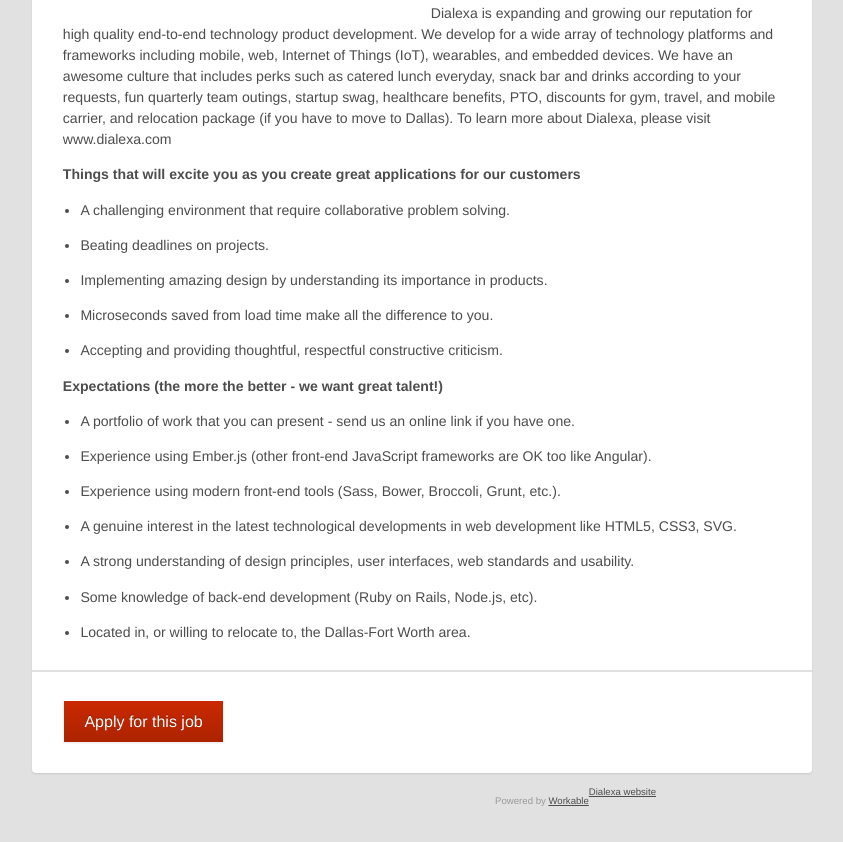
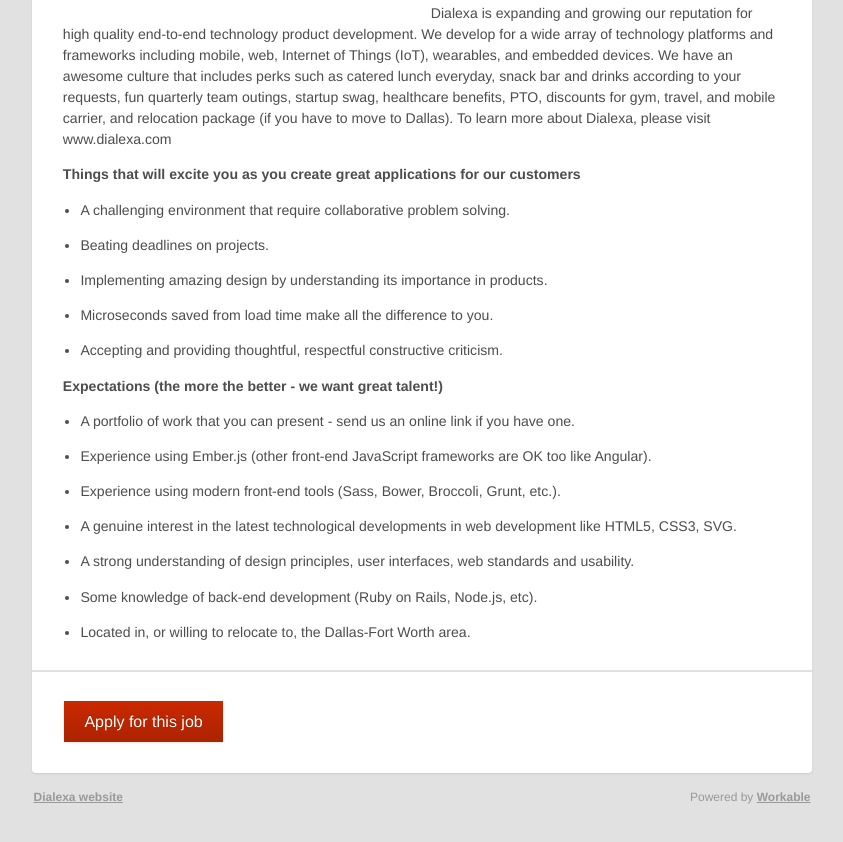
Before and after one commit to m2mathew/dialexa-job-listing, a website: page index.html in a window 1280 px wide. Shown: the part 569-1411 px from the top of the page, without its empty margins (218-1061 px from the left). Before the commit the page ends 1389 px from the top, so only its background shows below. Drawn offline with Linux system fonts and the light colour scheme.

Commit message:
Finished styling

```diff
--- a/styles/main.sass.css
+++ b/styles/main.sass.css
@@ -86,16 +86,24 @@
   padding-left: 0;
   padding-right: 0; }
 
-footer {
+#footer {
   margin-top: 1.25em;
-  font-size: 0.75em;
-  color: #999; }
-  footer a {
-    color: #4D4D4D; }
-  footer .left {
-    float: right; }
-  footer .right {
-    float: right; }
+  margin-bottom: 3em;
+  font-size: 12px;
+  line-height: 18px;
+  color: #999;
+  vertical-align: baseline; }
+  #footer a {
+    color: #999;
+    font-weight: bold; }
+    #footer a.left {
+      float: left;
+      margin: 0 -8em;
+      padding: 0; }
+  #footer p.right {
+    float: right;
+    margin: 0 -8em;
+    padding: 0; }
 
 @media screen and (min-width: 68.75em) {
   main, footer {
--- a/styles/main.scss
+++ b/styles/main.scss
@@ -130,21 +130,31 @@
 	padding-right: 0;
 }
 
-footer {
+#footer {
 	margin-top: 1.25em;
-	font-size: 0.75em;
+	margin-bottom: 3em;
+	font-size: 12px;
+	line-height: 18px;
 	color: #999;
+	vertical-align: baseline;
 
 	a {
-		color: #4D4D4D;
+		color: #999;
+		font-weight: bold;
+
+		&.left {
+			float: left;
+			margin: 0 -8em;
+			padding: 0;
+		}
 	}
 
-	.left {
-		float: right;
-	}
-
-	.right {
-		float: right;
+	p {
+		&.right {
+			float: right;
+			margin: 0 -8em;
+			padding: 0;
+		}
 	}
 }
 
```
